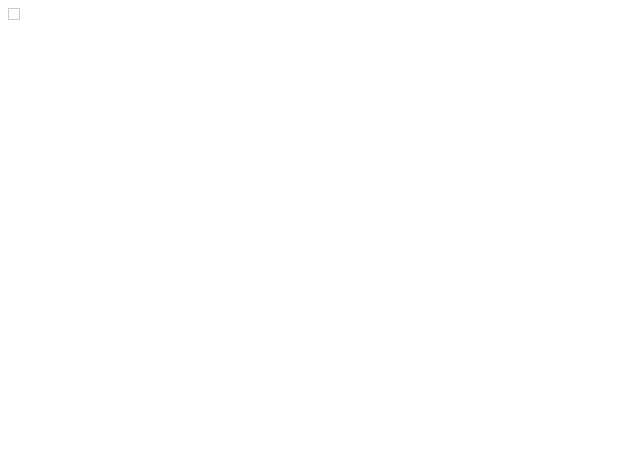
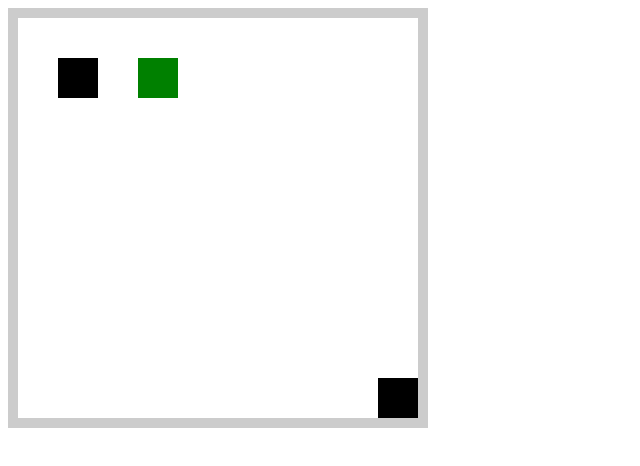
Before and after one commit to LucSouza/JogoPixels, a plain HTML site: page 1st-prototype/client.html in a window 1280 px wide. Shown: the whole page, without its empty margins (0-640 px from the left). Drawn offline with Linux system fonts and the light colour scheme.

Commit message:
implementing observer design pattern

```diff
--- a/1st-prototype/client.html
+++ b/1st-prototype/client.html
@@ -5,7 +5,13 @@
 
     <style>
       #screen {
-        border: 1px solid #CCC;
+        border: 10px solid #CCC;
+        image-rendering: pixelated;
+        image-rendering: crisp-edges;
+        image-rendering: -moz-crisp-edges;
+        width: 400px;
+        height: 400px;
+
       }
     </style>
 
@@ -19,17 +25,125 @@
     const screen = document.getElementById('screen')
     const context = screen.getContext('2d')
 
-    const color = 'red'
-    const positionX = 125
-    const positionY = 125
-    const width = 250
-    const height = 250
+    const currentPlayerId = 'player1'
 
-    context.fillStyle = color
-    context.fillRect(positionX, positionY, width, height)
+    function createGame(){
+
+      const state = {
+        players: {
+          'player1' : {x: 1, y: 1},
+          'player2' : {x: 9, y: 9}
+        },
+        fruits: {
+          'fruit1': {x: 3, y:1}
+        }
+
+      }
+
+      function movePlayer(command){
+        console.log(`game.movePlayer() -> Moving ${command.playerId} with ${command.keyPressed}`)
+
+        const acceptedMoves = {
+          ArrowUp(player){
+            console.log('Moving player Up')
+            if(player.y - 1 >= 0){
+              player.y = player.y - 1
+            }
+        },
+          ArrowRight(player){
+            console.log('Moving player Right')
+            if(player.x + 1 < screen.width){
+              player.x = player.x + 1
+            }
+        },
+          ArrowDown(player){
+            console.log('Moving player Down')
+            if(player.y + 1 < screen.height){
+              player.y = player.y + 1
+            }
+        },
+          ArrowLeft(player){
+            console.log('Moving player Left')
+            if(player.x - 1 >= 0){
+              player.x = player.x - 1
+            }
+        }
+      }
+
+        const keyPressed = command.keyPressed
+        const player = state.players[command.playerId]
+        const moveFunction = acceptedMoves[keyPressed]
+        if(moveFunction){
+          moveFunction(player)
+        }
+
+        }
+
+       return {
+        movePlayer,
+        state
+      }
+    }
+
+    const game = createGame()
+    const keyboardListener = createKeyboardListener()
+    keyboardListener.subscribe(game.movePlayer)
 
 
+    function createKeyboardListener(){
+      const state = {
+        observers:[]
+      }
 
+      function subscribe(observerFunction){
+        state.observers.push(observerFunction)
+      }
+
+      function notifyAll(command) {
+        console.log(`keyboardListener -> Notifying ${state.observers.length} observers`)
+
+        for (const observerFunction of state.observers){
+          observerFunction(command)
+        }
+      }
+
+      document.addEventListener('keydown', handleKeyDown)
+
+      function handleKeyDown(event){
+        const keyPressed = event.key
+
+        const command = {
+          playerId: 'player1',
+          keyPressed
+        }
+
+        notifyAll(command)
+
+      }
+      return {
+      subscribe}
+  }
+
+   renderScreen()
+
+   function renderScreen(){
+    context.fillStyle = 'white'
+    context.clearRect(0, 0, 10, 10)
+
+
+     for(const playerId in game.state.players){
+       const player = game.state.players[playerId]
+       context.fillStyle = 'black'
+       context.fillRect(player.x, player.y, 1, 1)
+     }
+
+     for (const fruitId in game.state.fruits){
+       const fruit = game.state.fruits[fruitId]
+       context.fillStyle = 'green'
+       context.fillRect(fruit.x, fruit.y, 1, 1)
+     }
+     requestAnimationFrame(renderScreen)
+   }
 
   </script>
 
```
